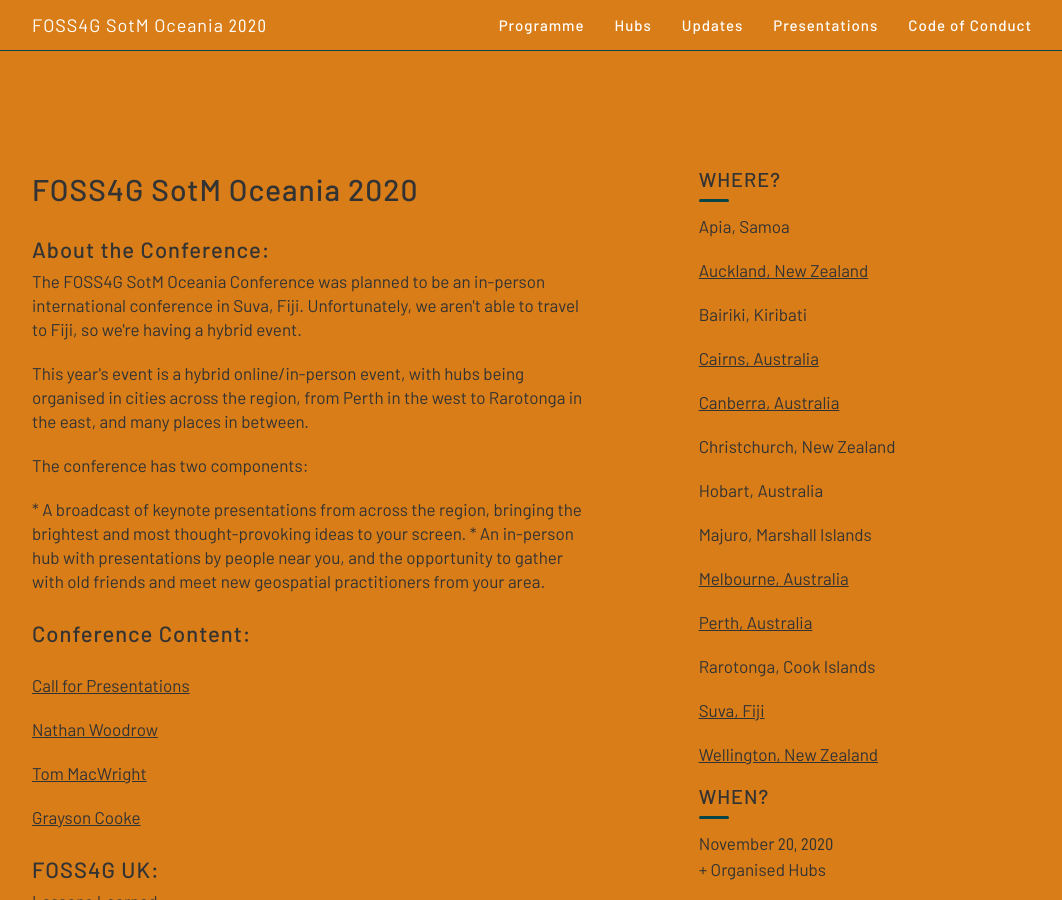
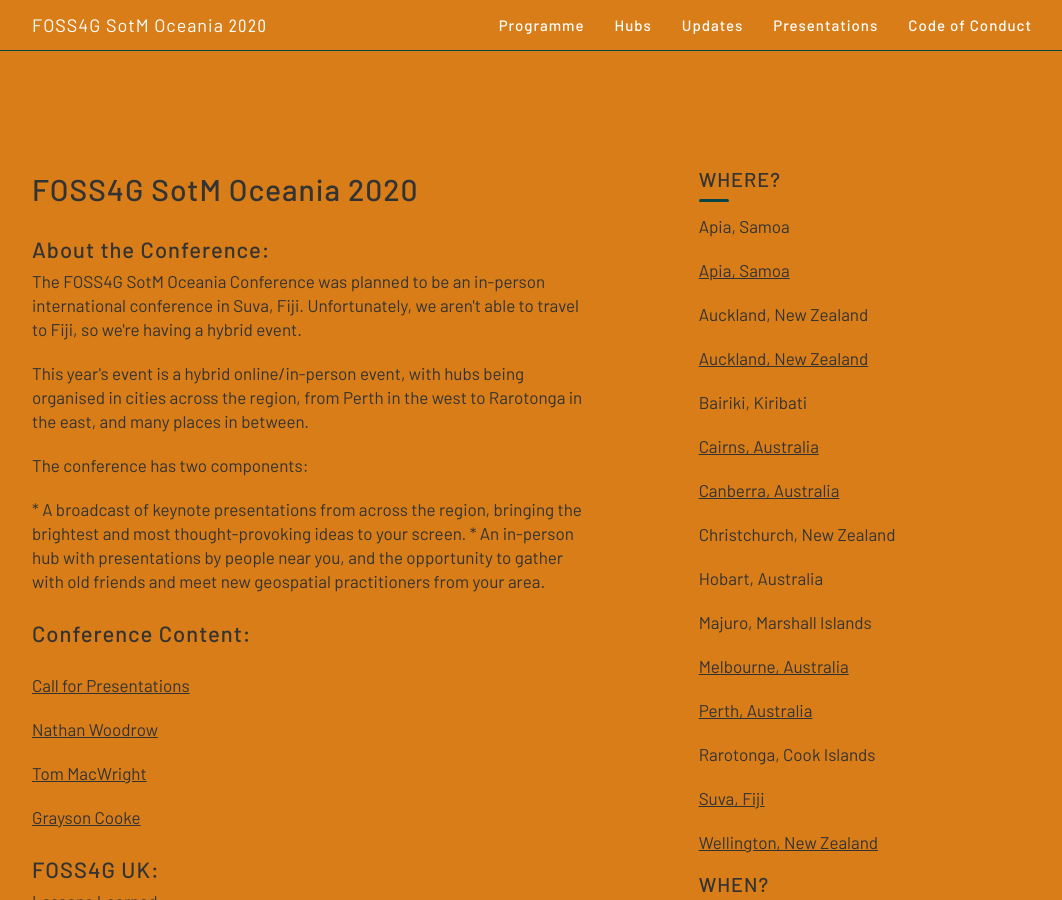
Before and after one commit to osgeo-oceania/foss4g-sotm-oceania-2020, a Jekyll site: the page built from index.html, in a window 1280 px wide and 900 px high, scrolled down 851 px. Shown: the whole window, without its empty margins (108-1170 px from the left). Built offline with Jekyll 4.4.1, drawn with Linux system fonts in a browser that asks for light colours.

Commit message:
Update about.html

```diff
--- a/_includes/about.html
+++ b/_includes/about.html
@@ -27,6 +27,8 @@
           <h3 class="small-title uppercase">Where?</h3>
 
         <p>Apia, Samoa</p>
+        <p><a href='/hubs/apia/'>Apia, Samoa</a></p>
+        <p>Auckland, New Zealand</p>
         <p><a href='/hubs/auckland/'>Auckland, New Zealand</a></p>
         <p>Bairiki, Kiribati</p>
         <p><a href='https://www.fungis.org/events/foss4g2020/'>Cairns, Australia</a></p>
```
